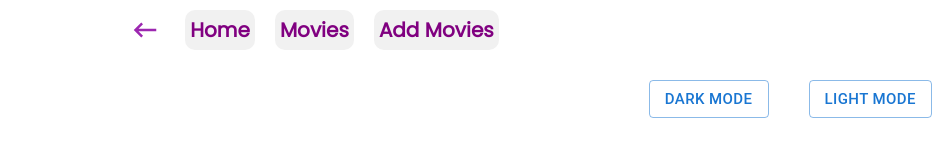
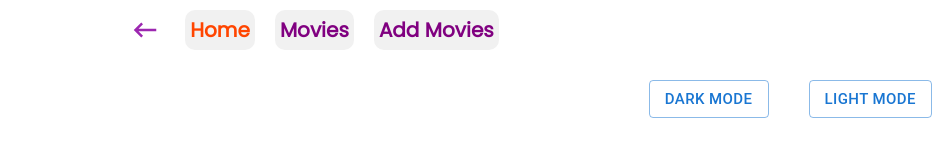
Before and after one commit to krobingit/Movie-CRUD, a React (Create React App) app: page / in a window 1280 px wide. In both pictures the pointer is over the link "Home". Shown: the top 160 px of the page, without its empty margins (328-1280 px from the left). Built offline with nearby package versions, Linux system fonts and the light colour scheme; a web font is replaced by a local one.

Commit message:
CSS Change

```diff
--- a/src/App.css
+++ b/src/App.css
@@ -169,7 +169,9 @@ font-weight: bold;
 height:auto;
 display: flex;
 }
-
+.link:hover{
+color:orangered;
+}
 .heading{
 color:black;
 }
```
